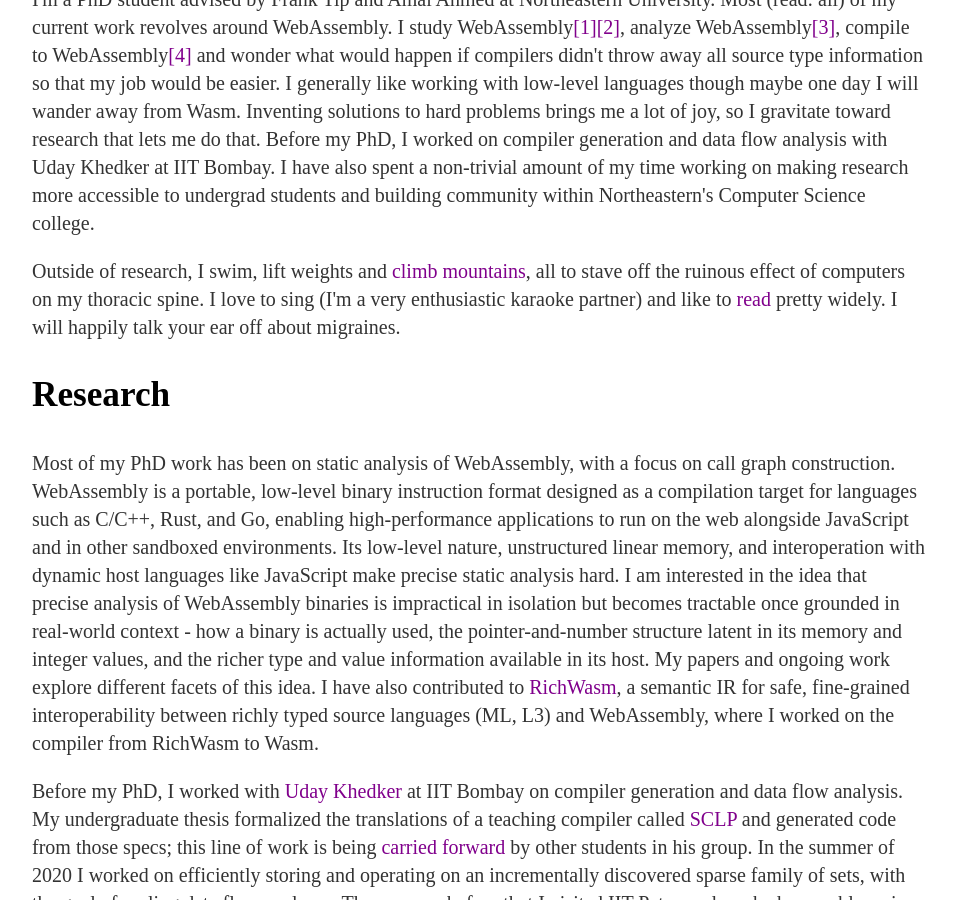
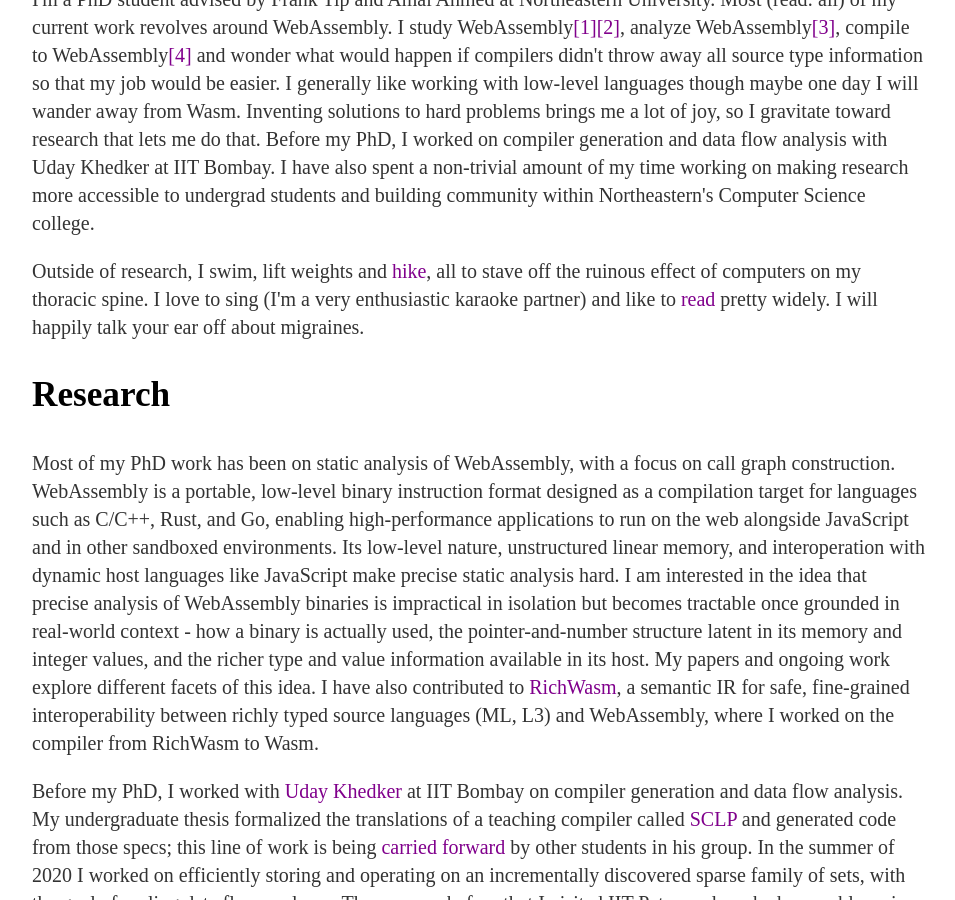
Before and after one commit to michelledaviest/michelledaviest.github.io, a Jekyll site: the page built from index.html, in a window 1280 px wide and 900 px high, scrolled down 558 px. Shown: the whole window, without its empty margins (160-1115 px from the left). Built offline with Jekyll 4.4.1, drawn with Linux system fonts in a browser that asks for light colours; some web fonts are replaced.

Commit message:
hiking instead of climbing mountains lol

```diff
--- a/index.html
+++ b/index.html
@@ -56,7 +56,7 @@
 		I'm a PhD student advised by Frank Tip and Amal Ahmed at Northeastern University. Most (read: all) of my current work revolves around WebAssembly. I study WebAssembly<a href="https://michelledaviest.github.io/files/papers/toughcall/toughcall-issta23-paper.pdf">[1]</a><a href="https://michelledaviest.github.io/files/papers/node-wasm-study-icse26.pdf">[2]</a>, analyze WebAssembly<a href="https://michelledaviest.github.io/files/papers/RNTA_Wasm_preprint.pdf">[3]</a>, compile to WebAssembly<a href="https://michelledaviest.github.io/files/papers/RichWasm-pldi24.pdf">[4]</a> and wonder what would happen if compilers didn't throw away all source type information so that my job would be easier. I generally like working with low-level languages though maybe one day I will wander away from Wasm. Inventing solutions to hard problems brings me a lot of joy, so I gravitate toward research that lets me do that. Before my PhD, I worked on compiler generation and data flow analysis with Uday Khedker at IIT Bombay. I have also spent a non-trivial amount of my time working on making research more accessible to undergrad students and building community within Northeastern's Computer Science college.
 	</p>
 	<p>
-		Outside of research, I swim, lift weights and <a href="pictures/michelle-hiking-juneau-2025.jpg" target="_blank">climb mountains</a>, all to stave off the ruinous effect of computers on my thoracic spine. I love to sing (I'm a very enthusiastic karaoke partner) and like to <a href="https://app.thestorygraph.com/profile/michine" target="_blank">read</a> pretty widely. I will happily talk your ear off about migraines.
+		Outside of research, I swim, lift weights and <a href="pictures/michelle-hiking-juneau-2025.jpg" target="_blank">hike</a>, all to stave off the ruinous effect of computers on my thoracic spine. I love to sing (I'm a very enthusiastic karaoke partner) and like to <a href="https://app.thestorygraph.com/profile/michine" target="_blank">read</a> pretty widely. I will happily talk your ear off about migraines.
 	</p>
 
 </div>
```
